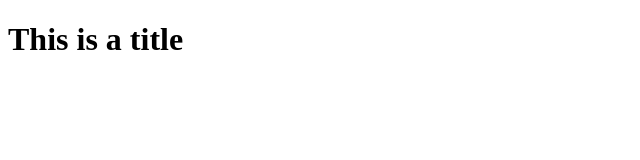
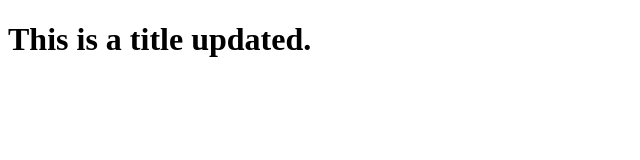
Before and after one commit to siddhucode/html_basics, a plain HTML site: page index.html in a window 1280 px wide. Shown: the whole page, without its empty margins (0-640 px from the left). Drawn offline with Linux system fonts and the light colour scheme.

Commit message:
Updated the title

```diff
--- a/index.html
+++ b/index.html
@@ -6,6 +6,6 @@
     <title>Document</title>
 </head>
 <body>
-    <h1>This is a title</h1>
+    <h1>This is a title updated.</h1>
 </body>
 </html>
```
